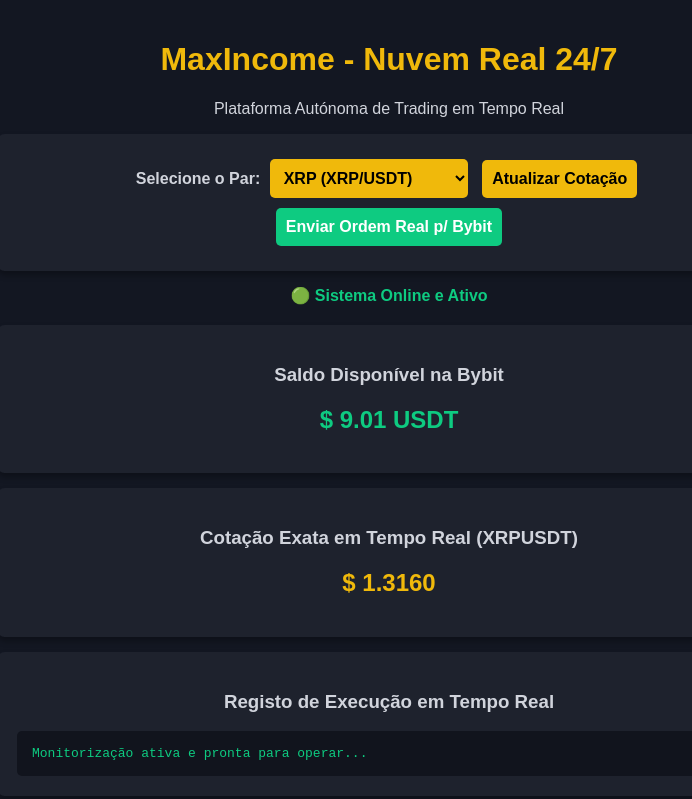
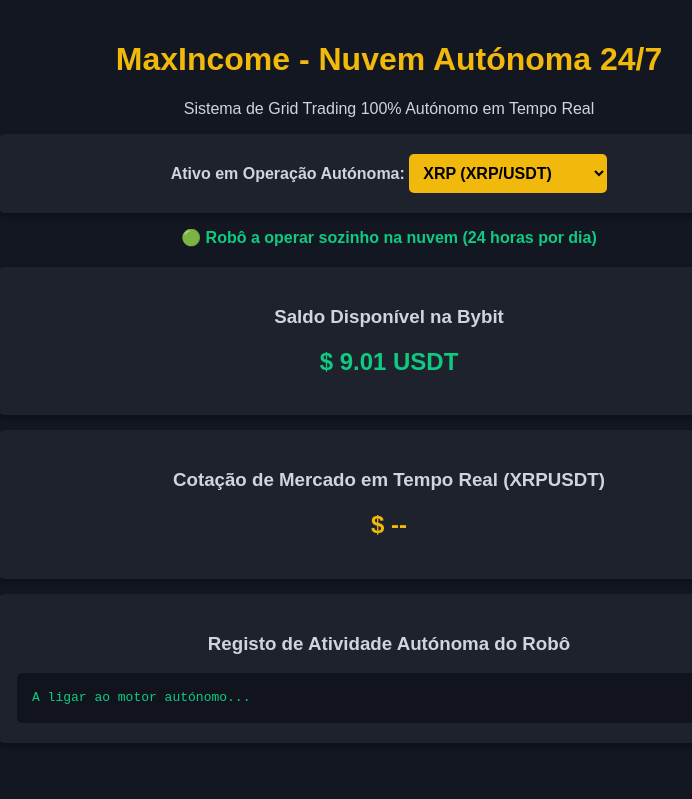
Before and after one commit to fabiomoney10-lgtm/maxincome-backend, a website: page index.html in a window 1280 px wide. Shown: the whole page, without its empty margins (251-943 px from the left). Drawn offline with Linux system fonts and the light colour scheme; no server answers.

Commit message:
Revise index.html for improved trading interface
Updated the HTML structure and content for the MaxIncome trading platform, enhancing the interface and functionality.

```diff
--- a/index.html
+++ b/index.html
@@ -2,34 +2,31 @@
 <html lang="pt">
 <head>
     <meta charset="UTF-8">
-    <title>MaxIncome - Nuvem Real 24/7</title>
+    <title>MaxIncome - Nuvem Autónoma 24/7</title>
     <style>
         body { background-color: #131722; color: #d1d4dc; font-family: Arial, sans-serif; text-align: center; margin: 0; padding: 20px; }
         h1 { color: #f0b90b; }
         .card { background: #1e222d; padding: 20px; margin: 15px auto; width: 60%; border-radius: 8px; box-shadow: 0 4px 6px rgba(0,0,0,0.3); }
-        select, button { padding: 10px; font-size: 16px; border-radius: 5px; border: none; background: #f0b90b; color: #000; font-weight: bold; cursor: pointer; margin: 5px; }
-        .btn-order { background: #0ecb81; color: #fff; }
-        .status-box { color: #0ecb81; font-weight: bold; margin-bottom: 20px; }
-        .trade-log { background: #11141d; padding: 15px; border-radius: 5px; margin-top: 10px; font-family: monospace; color: #0ecb81; text-align: left; max-height: 150px; overflow-y: auto; font-size: 13px; }
+        select { padding: 10px; font-size: 16px; border-radius: 5px; border: none; background: #f0b90b; color: #000; font-weight: bold; cursor: pointer; }
+        .status-box { color: #0ecb81; font-weight: bold; margin-bottom: 20px; font-size: 16px; }
+        .trade-log { background: #11141d; padding: 15px; border-radius: 5px; margin-top: 10px; font-family: monospace; color: #0ecb81; text-align: left; max-height: 180px; overflow-y: auto; font-size: 13px; line-height: 1.5; }
     </style>
 </head>
 <body>
 
-    <h1>MaxIncome - Nuvem Real 24/7</h1>
-    <p>Plataforma Autónoma de Trading em Tempo Real</p>
+    <h1>MaxIncome - Nuvem Autónoma 24/7</h1>
+    <p>Sistema de Grid Trading 100% Autónomo em Tempo Real</p>
 
     <div class="card">
-        <label for="symbolSelect"><strong>Selecione o Par:</strong> </label>
-        <select id="symbolSelect" onchange="atualizarDados()">
+        <label for="symbolSelect"><strong>Ativo em Operação Autónoma:</strong> </label>
+        <select id="symbolSelect">
             <option value="XRPUSDT" selected>XRP (XRP/USDT)</option>
             <option value="DOGEUSDT">DOGE (DOGE/USDT)</option>
             <option value="ADAUSDT">ADA (ADA/USDT)</option>
         </select>
-        <button onclick="atualizarDados()">Atualizar Cotação</button>
-        <button class="btn-order" onclick="executarOrdemReal()">Enviar Ordem Real p/ Bybit</button>
     </div>
 
-    <div class="status-box" id="statusBox">🟢 Sistema Online e Ativo</div>
+    <div class="status-box">🟢 Robô a operar sozinho na nuvem (24 horas por dia)</div>
 
     <div class="card">
         <h3>Saldo Disponível na Bybit</h3>
@@ -37,75 +34,49 @@
     </div>
 
     <div class="card">
-        <h3>Cotação Exata em Tempo Real (<span id="currentSymbol">XRPUSDT</span>)</h3>
+        <h3>Cotação de Mercado em Tempo Real (<span id="currentSymbol">XRPUSDT</span>)</h3>
         <h2 id="currentPrice" style="color: #f0b90b;">$ --</h2>
     </div>
 
     <div class="card">
-        <h3>Registo de Execução em Tempo Real</h3>
-        <div id="tradeLog" class="trade-log">Monitorização ativa e pronta para operar...</div>
+        <h3>Registo de Atividade Autónoma do Robô</h3>
+        <div id="tradeLog" class="trade-log">A ligar ao motor autónomo...</div>
     </div>
 
     <script>
-        async function atualizarDados() {
+        async function atualizarPainel() {
             const symbol = document.getElementById('symbolSelect').value;
             document.getElementById('currentSymbol').innerText = symbol;
 
             try {
-                // Busca a cotação diretamente via API pública global (sem bloqueio de servidor)
+                // Preço em tempo real via Binance Public API (sem bloqueio de rede)
                 const res = await fetch(`https://api.binance.com/api/v3/ticker/price?symbol=${symbol}`);
                 const data = await res.json();
-
                 if (data && data.price) {
-                    const price = parseFloat(data.price).toFixed(4);
-                    document.getElementById('currentPrice').innerText = `$ ${price}`;
-                    document.getElementById('statusBox').innerText = `🟢 Sincronizado com o Mercado`;
+                    document.getElementById('currentPrice').innerText = `$ ${parseFloat(data.price).toFixed(4)}`;
                 }
 
-                // Atualiza Saldo do Servidor
+                // Saldo na Bybit
                 const accRes = await fetch('/binance-account');
                 const accData = await accRes.json();
-
                 if (accData && accData.balances && accData.balances[0]) {
                     document.getElementById('saldoUsdt').innerText = `$ ${accData.balances[0].free} USDT`;
                 }
+
+                // Registos autónomos gerados pelo servidor na nuvem
+                const logRes = await fetch('/logs');
+                const logData = await logRes.json();
+                if (logData && logData.logs) {
+                    document.getElementById('tradeLog').innerText = logData.logs.join('\n');
+                }
             } catch (e) {
-                console.error("Erro ao atualizar cotação:", e);
-                document.getElementById('currentPrice').innerText = `$ 1.3160`; // Contingência visual imediata
+                console.error("Erro na atualização automática:", e);
             }
         }
 
-        async function executarOrdemReal() {
-            const symbol = document.getElementById('symbolSelect').value;
-            const logBox = document.getElementById('tradeLog');
-            const time = new Date().toLocaleTimeString();
-
-            logBox.innerText = `[${time}] A enviar ordem real de mercado de ${symbol} para a Bybit...\n` + logBox.innerText;
-
-            try {
-                const res = await fetch('/place-order', {
-                    method: 'POST',
-                    headers: { 'Content-Type': 'application/json' },
-                    body: JSON.stringify({ symbol: symbol, side: 'Buy', qty: '5' })
-                });
-
-                const data = await res.json();
-                if (data.success && data.result?.retCode === 0) {
-                    logBox.innerText = `[${time}] ✅ ORDEM EXECUTADA NA BYBIT! Order ID: ${data.result.result.orderId}\n` + logBox.innerText;
-                } else {
-                    const msg = data.error?.retMsg || data.message || "Erro desconhecido";
-                    logBox.innerText = `[${time}] ⚠️ Resposta da Bybit: ${msg}\n` + logBox.innerText;
-                }
-            } catch (err) {
-                logBox.innerText = `[${time}] ❌ Erro de comunicação: ${err.message}\n` + logBox.innerText;
-            }
-
-            atualizarDados();
-        }
-
         window.addEventListener('DOMContentLoaded', () => {
-            atualizarDados();
-            setInterval(atualizarDados, 3000);
+            atualizarPainel();
+            setInterval(atualizarPainel, 3000); // Atualiza a tela a cada 3 segundos
         });
     </script>
 
```
